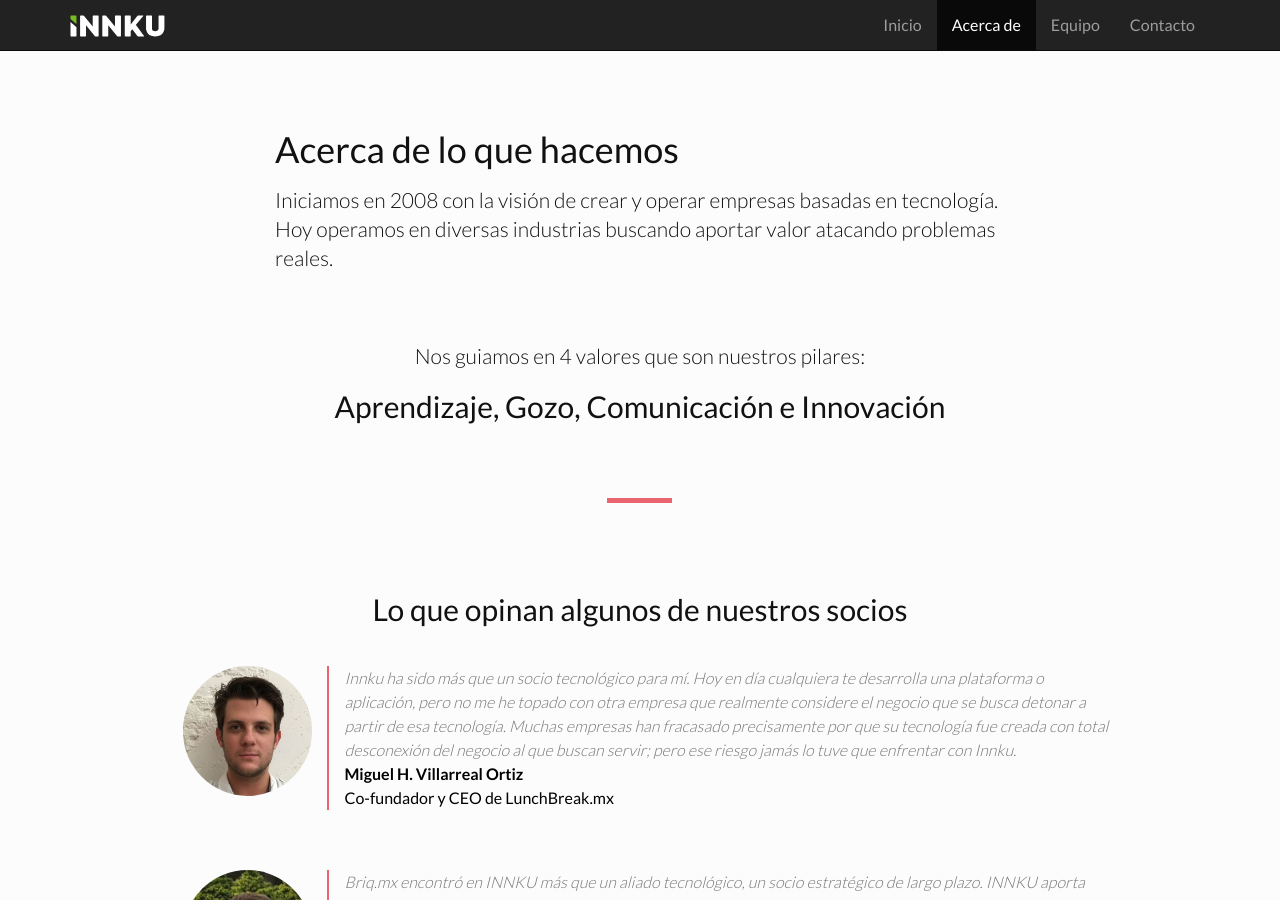
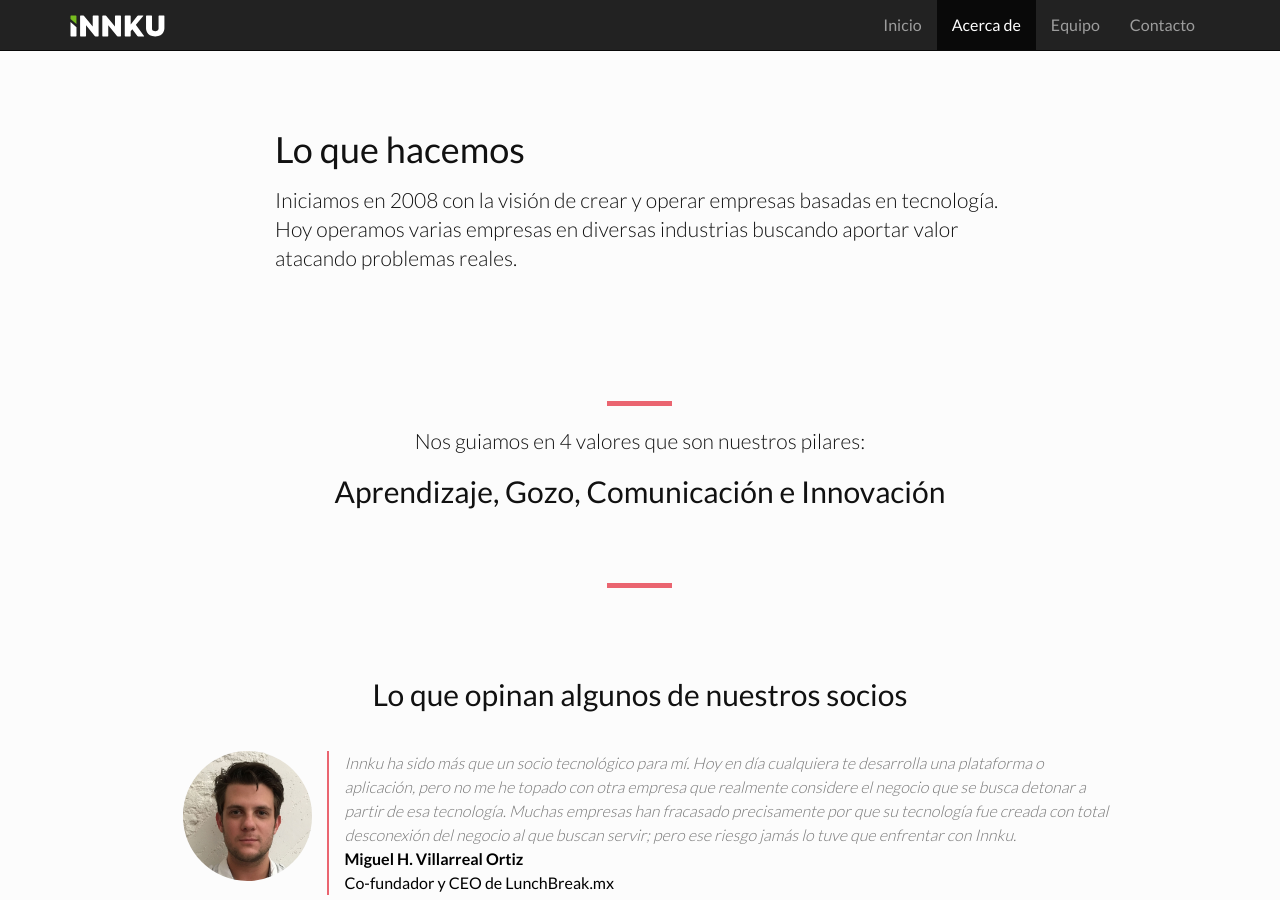
Before and after one commit to innku/innku-2018, a Jekyll site: the page built from acerca-de.html, in a window 1280 px wide and 900 px high. Built offline with Jekyll 4.4.1, drawn with Linux system fonts in a browser that asks for light colours; nearby versions of some CDN libraries.

Commit message:
About text not in yml

```diff
--- a/_data/about.yml
+++ b/_data/about.yml
@@ -1,6 +1,3 @@
-title: Acerca de lo que hacemos
-description: |
-  Iniciamos en 2008 con la visión de crear y operar empresas basadas en tecnología. Hoy operamos en diversas industrias buscando aportar valor atacando problemas reales.
 
 testimony-title: Lo que opinan algunos de nuestros socios
 testimony:
--- a/acerca-de.html
+++ b/acerca-de.html
@@ -8,14 +8,20 @@ keywords:
 <div class="row innku-section-title innku-section-title_acerca">
   <section class="innku-section-content text-left">
     <div class="col-md-offset-2 col-md-8 ">
-      <h1>{{ site.data.about.title }}</h1>
-      <p class="lead">{{ site.data.about.description }}</p>
+      <h1>Lo que hacemos</h1>
+      <p class="lead">Iniciamos en 2008 con la visión de crear y operar empresas basadas en tecnología. Hoy operamos varias empresas en diversas industrias buscando aportar valor atacando problemas reales.</p>
       <!-- small><a href="/" class="mute">Conoce más de nuestra historia</a></small -->
     </div>
   </section>
 </div>
 
 <section class="row innku-section-content">
+  <div class="col-lg-offset-5 col-lg-2 col-md-offset-5 col-md-2 col-sm-offset-5 col-sm-2 col-xs-offset-4 col-xs-4">
+    <div class="row">
+      <div class="col-lg-offset-4 col-lg-4 col-md-offset-4 col-md-4 col-sm-offset-4 col-sm-4 col-xs-offset-4 col-xs-4 innku-content-divisor">
+      </div>
+    </div>
+  </div>
   <div class="col-md-offset-2 col-md-8 ">
     <p class="text-center lead">Nos guiamos en 4 valores que son nuestros pilares:</p>
     <h2 class="text-center">Aprendizaje, Gozo, Comunicación e Innovación</h2>
```
